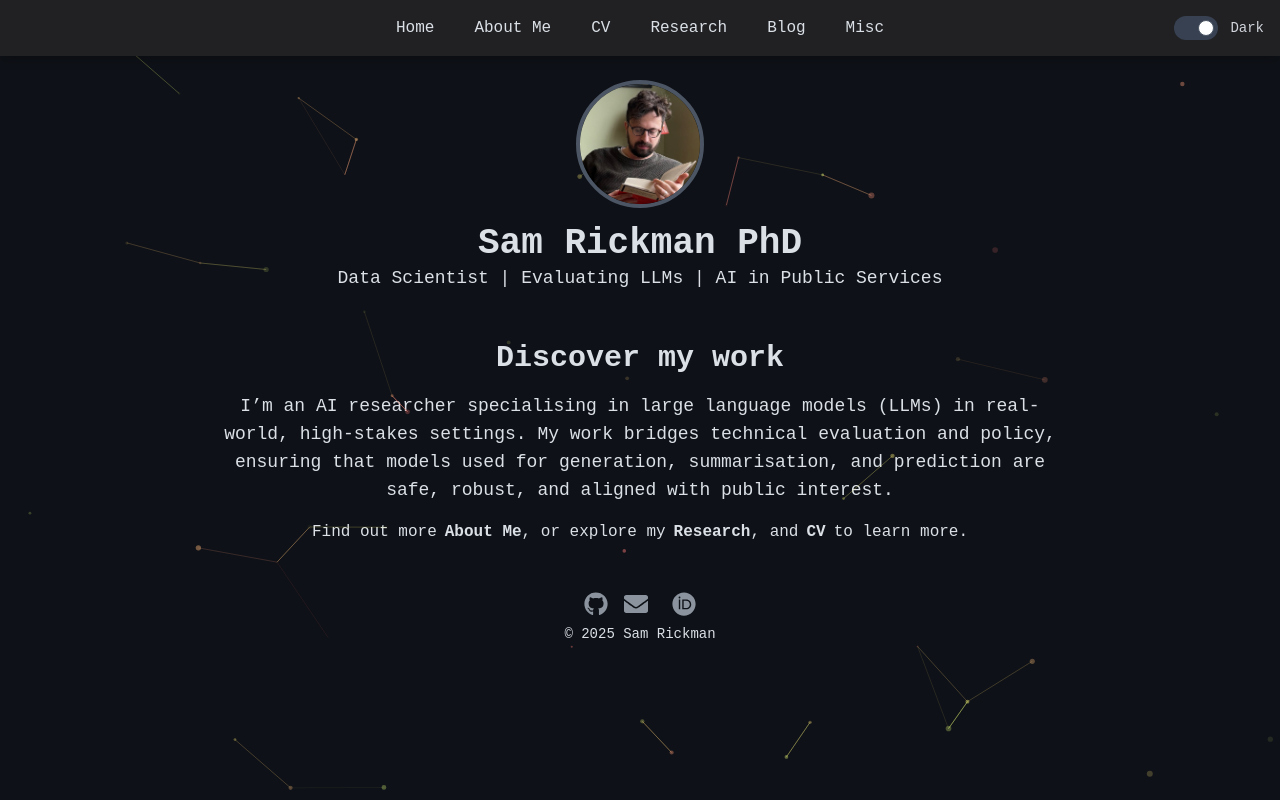
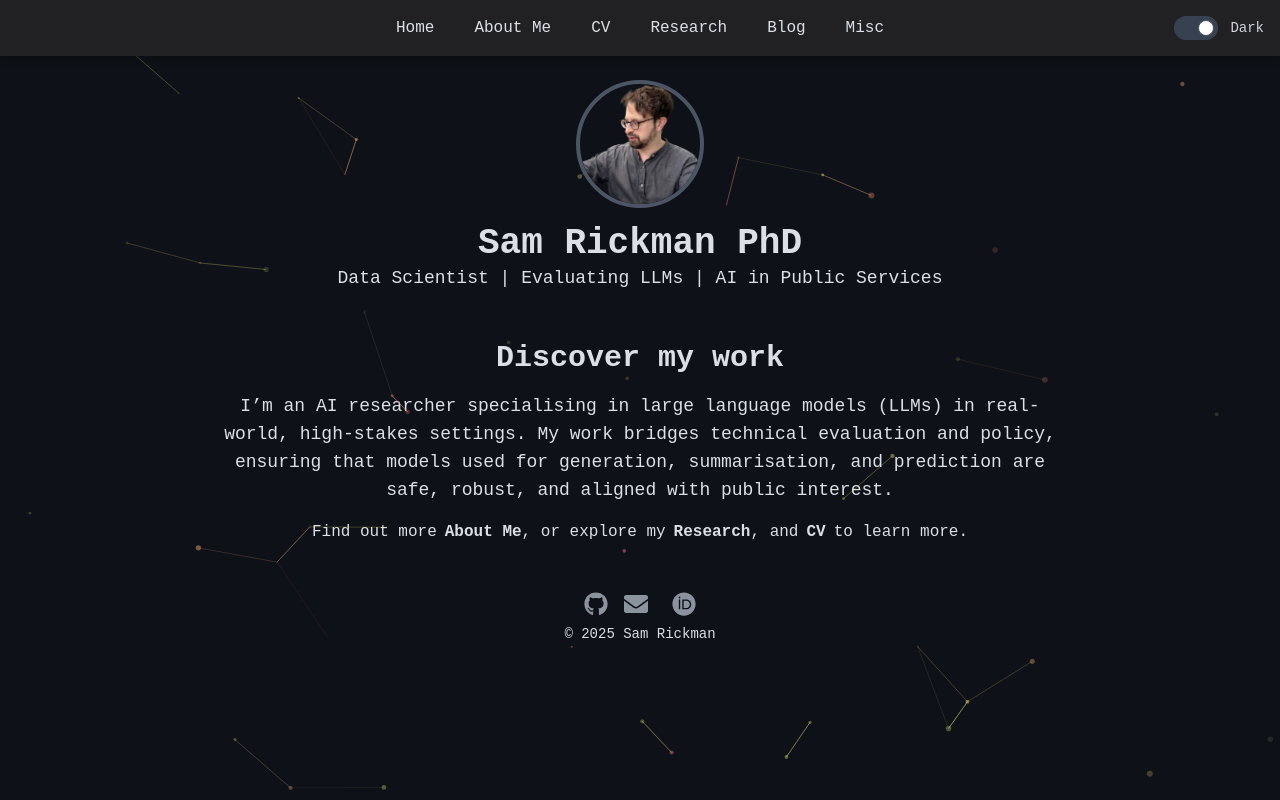
Before and after one commit to samrickman/vercelcv, a Next.js app: page / in a window 1280 px wide. Built offline with nearby package versions, Linux system fonts and the light colour scheme.

Commit message:
content: updated portrait to more current image

```diff
--- a/components/PageHeader.js
+++ b/components/PageHeader.js
@@ -5,7 +5,7 @@ export default function PageHeader() {
 
     <header className="pt-20 p-6 text-center flex flex-col items-center">
       <div className="w-32 h-32 rounded-full overflow-hidden border-4 border-gray-600 mb-4 image-container">
-        <Image src="/portrait4.png" alt="Sam Rickman" width={128} height={128} className="object-cover" />
+        <Image src="/portrait6.png" alt="Sam Rickman" width={128} height={128} className="object-cover" />
       </div>
       <h1 className="text-4xl font-bold">Sam Rickman PhD</h1>
       <p className="text-lg">Data Scientist | Evaluating LLMs | AI in Public Services</p>
```
Also changed, not shown: public/portrait6.png (added).
